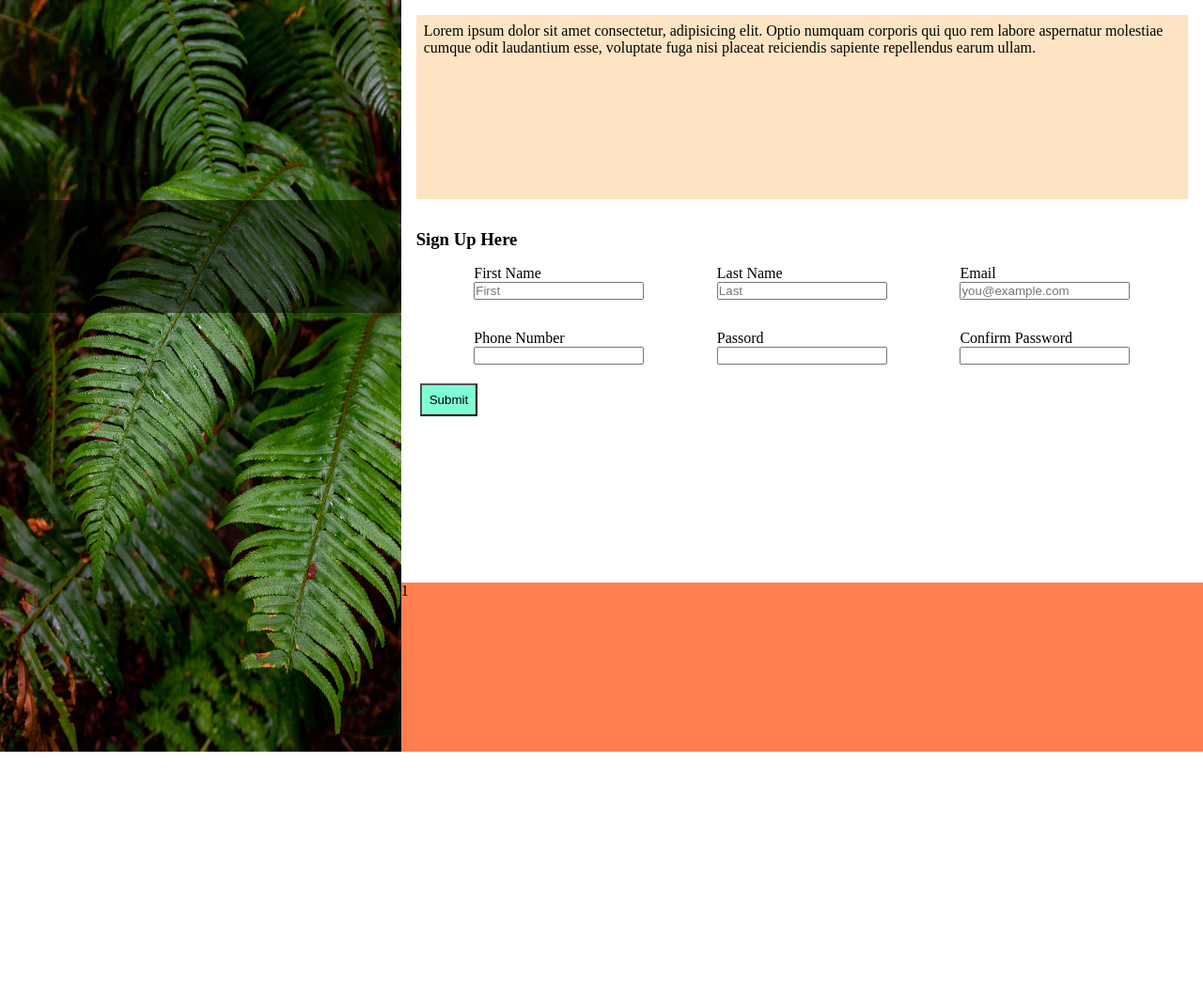
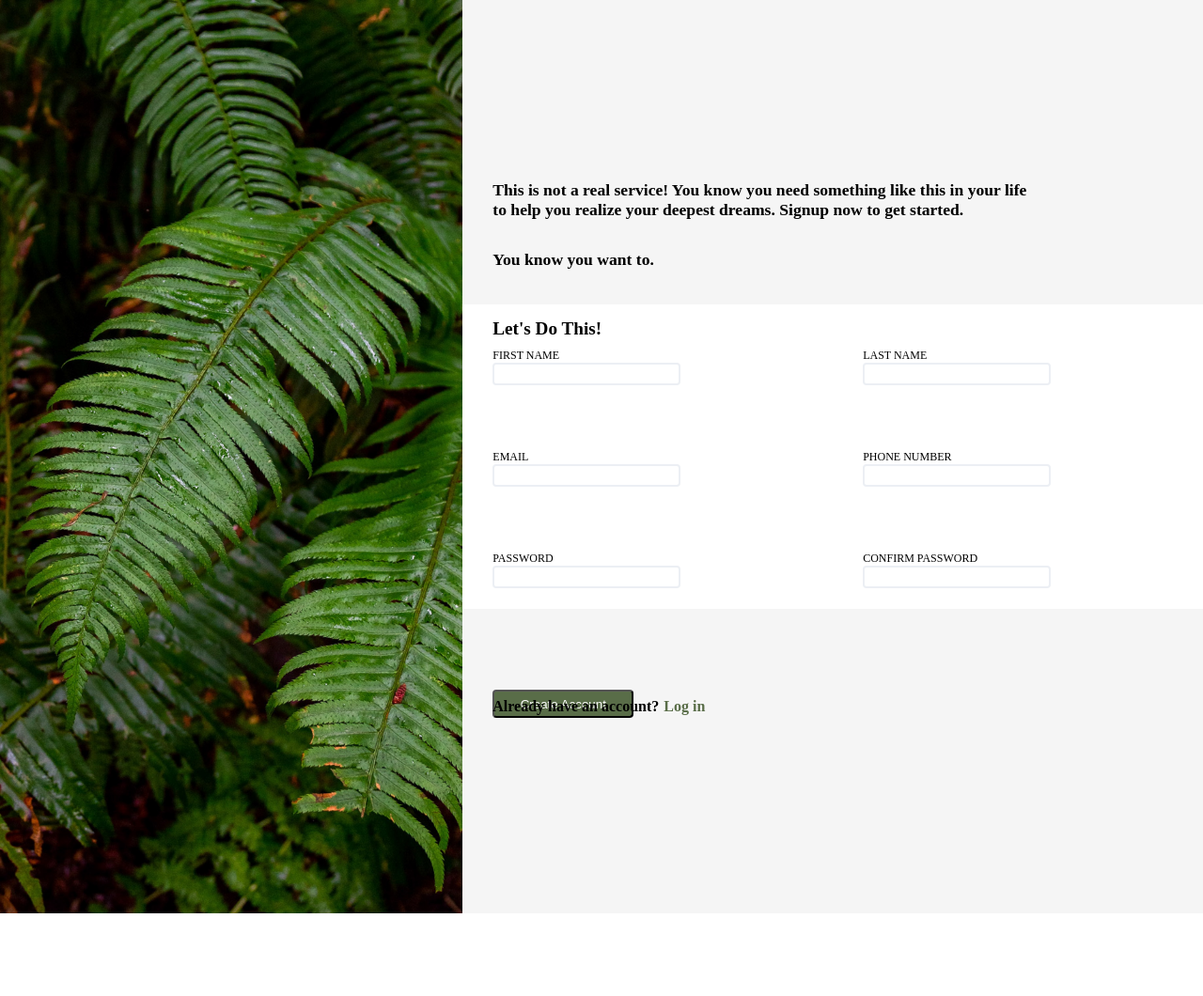
Before and after one commit to dev300blk/signUpFormOdin, a plain HTML site: page index.html in a window 1280 px wide. Shown: the whole page at 94% size. Before the commit the page ends 800 px from the top, so only its background shows below. Drawn offline with Linux system fonts and the light colour scheme.

Commit message:
Version made with grid.

```diff
--- a/index.html
+++ b/index.html
@@ -5,73 +5,64 @@
     <meta charset="UTF-8">
     <meta http-equiv="X-UA-Compatible" content="IE=edge">
     <meta name="viewport" content="width=device-width, initial-scale=1.0">
-    <title>Document</title>
+    <title>Sign Up Page</title>
     <link rel="stylesheet" href="style.css">
 </head>
 
 <body>
+    <div class="container">
+        <div class="col-1">
+            <img class="left-image" src="images/left.jpeg" alt="">
+            <div class="logo-backgroung">
+                <img class="odin" src="images/odin.png" alt="" srcset="">
+            </div>
+        </div>
+        <div class="col-2">
+            <div class="row1">
+                <p class="dummy-text">This is not a real service! You know you need something like this in your life to
+                    help you realize your deepest dreams. Signup now to get started.</p>
+                <p class="dummy2">You know you want to.</p>
+            </div>
+            <div class="row2">
+                <form action="" method="post">
+                    <p class="formPara">Let's Do This!</p>
+                    <div class="card">
+                        <label for="firstName">FIRST NAME</label>
+                        <input type="text" name="firstName" id="firstName">
+                    </div>
+                    <div class="card">
+                        <label for="lastName">LAST NAME</label>
+                        <input type="text" name="lastName" id="lastName">
+                    </div>
+                    <div class="card">
+                        <label for="email">EMAIL</label>
+                        <input type="email" name="email" id="email">
+                    </div>
+                    <div class="card">
+                        <label for="phoneNumber">PHONE NUMBER</label>
+                        <input type="tel" name="phoneNumber" id="phoneNumber">
+                    </div>
+                    <div class="card"  >
+                        <label for="password1">PASSWORD</label>
+                        <input class="password1" type="password" name="password1"  id="password1">
+                    </div>
+                    <div class="card"   >
+                        <label for="password2">CONFIRM PASSWORD</label>
+                        <input class="password2" type="password" name="password2" id="password2">
+                    </div>
 
-    <div class="left_main">
-        <img class="left-image" src="images/left.jpeg" alt="">
+                    <button id="submit" type="submit">Create Account</button>
+                </form>
 
-        <div class="logo-background">
-            <img src="" alt="">
-        </div>
+                <p class="log-in">Already have an account?<span>Log in</span></p>
 
-    </div>
-    <div class="right_main">
-        <div class="dummyText">
-            <p class="text">Lorem ipsum dolor sit amet consectetur, adipisicing elit. Optio numquam corporis qui quo rem
-                labore aspernatur molestiae cumque odit laudantium esse, voluptate fuga nisi placeat reiciendis sapiente
-                repellendus earum ullam.</p>
-        </div>
-
-
-        <form action="">
-            <div class="container_banner">
-                <h3>Sign Up Here</h3>
             </div>
-            <div class="container_input">
-                <div class="input left">
-                    <label for="first_name">First Name</label>
-                    <input type="text" id="first_name" name="first_name" placeholder="First">
-                </div>
-
-                <div class="input right">
-                    <label for="last_name">Last Name</label>
-                    <input type="text" id="last_name" name="last_name" placeholder="Last">
-                </div>
-
-                <div class="input left">
-                    <label for="email">Email</label>
-                    <input type="email" name="email" id="email" placeholder="you@example.com">
-                </div>
-
-                <div class="input right">
-                    <label for="phone_number">Phone Number</label>
-                    <input type="tel" name="phone_number" id="phone_number">
-                </div>
-
-                <div class="input left">
-                    <label for="user_password">Passord</label>
-                    <input type="password" name="password" id="user_password">
-                </div>
-                <div class="input right">
-                    <label for="confirmed">Confirm Password</label>
-                    <input type="password" name="password" id="confirmed">
-                </div>
-            </div>
-            <div class="button">
-                <button class="submit1">Submit</button>
-            </div>
-
-        </form>
-        <div class="footer">
-            1
+            <div class="row3"></div>
         </div>
     </div>
 
 
+    <script src="script.js"></script>
 </body>
 
 </html>
--- /dev/null
+++ b/script.js
@@ -0,0 +1,30 @@
+
+let firstPassword = document.getElementById('password1');
+let secondPassword = document.getElementById('password2');
+const form = document.querySelector('form');
+const password1Input = document.querySelector('.password1');
+const password2Input = document.querySelector('.password2');
+
+
+
+
+form.addEventListener('submit', (e)=> {
+    checkPassword(firstPassword.value,secondPassword.value);
+    e.preventDefault();
+
+})
+
+
+
+function checkPassword(firstPassword,secondPassword) {
+if(firstPassword != secondPassword){
+    password1Input.classList.add('error');
+    password2Input.classList.add('error');
+    alert('Error, passwords do not match');
+} else if(firstPassword === secondPassword){
+    password1Input.classList.remove('error');
+    password2Input.classList.remove('error');
+}
+   console.log(firstPassword,secondPassword);
+
+}
--- a/style.css
+++ b/style.css
@@ -5,104 +5,149 @@
 }
 
 body {
-    display: flex;
-    flex-direction: row;
-    justify-content: space-between;
+    display: grid;
+    place-items: center;
 }
 
-/* form {
-    display: flex;
-    flex-direction: column;
-} */
+.container {
+    width: 100vw;
+    height: 100vh;
+    display: grid;
+    grid-template-columns: 1.25fr 2fr;
+}
 
+.col-1 {
 
-.left_main {
+    z-index: 0;
     position: relative;
-    flex-shrink: 1;
-    display: flex;
-    height: 100vh;
-    flex: 1;
-    z-index: 1;
 }
-.left-image{
+
+.left-image {
+    /* position: relative; */
+    object-fit: cover;
     width: 100%;
     height: 100%;
-    position: absolute;
     z-index: -1;
 }
 
 .logo-background{
+    position: relative;
+    display: flex;
+    justify-content:center;
+    align-items: center;
+    z-index: 2;
     width: 100%;
-    height: 15%;
-    z-index: 10;
+    height: 200px;
     background-color: black;
     opacity: .5;
-    margin-top: 50%;
+   margin-bottom: -300px;
 }
 
-.right_main {
-    height: 100vh;
-    display: flex;
-    flex: 2;
-    flex-shrink: 1;
-    flex-direction: column;
-    justify-content: space-around;
+.odin{
+height: 80px;
+}
+
+.col-2 {
+    display: grid;
+    grid-template-rows: 1fr .5fr 1fr;
+}
+
+.row1 {
+    padding: 2rem;
+    background-color: whitesmoke;
+}
+
+.dummy-text {
+    margin-top: 10rem;
+    width: 80%;
+    font-weight: 800;
+    font-size: 1.1em;
+}
+
+.dummy2 {
+    margin-top: 2rem;
+    font-weight: 800;
+    font-size: 1.1em;
+}
+
+
+form {
+    height: 100%;
+    width: 100%;
+    display: grid;
+    grid-template-columns: 1fr 1fr;
+    grid-template-rows: 1fr 1fr 1fr;
+    margin-top: 15PX;
 
 }
 
-.dummyText {
+
+.card {
+
     display: flex;
-    flex: 1;
-    justify-content: center;
-    text-align: left;
-    background-color: bisque;
-    padding: .5rem;
-    margin: 1rem;
+    flex-direction: column;
+    width: 50%;
+    height: 33%;
+    padding: 2rem;
 }
 
-form {
-    display: flex;
-    flex-direction: column;
-    flex: 2;
-    flex-wrap: wrap;
-    margin: .5rem;
-    padding: .5rem;
+.card input {
+    line-height: 20px;
+    width: clamp(150px, 200px, 300px);
+    border: solid 2px #eceff4;
+    border-radius: .3em;
 }
-.input {
-   display: flex;
-   flex-direction: column;
-   margin: .5rem ;
-   padding: .5rem;
+
+ input:focus {
+    background-color: rgb(186, 210, 218);
+    border: solid 2px blue;
+    box-shadow:0 1px 2px rgba(0, 0, 0, 0.3) inset !important;
+    outline: none;
+}
+
+.card label {
+    font-size: .75rem;
+}
+
+.card .error {
+    line-height: 20px;
+    width: clamp(150px, 200px, 300px);
+    border: solid 2.5px red;
+    background-color: rgb(246, 233, 233);
 }
 
 
 
-.container_banner{
-    display: flex;
-
+.formPara {
+    position: absolute;
+    margin-left: 32px;
+    font-weight: 800;
+    font-size: 1.2em;
 }
 
-
-.container_input{
-    display: flex;
-    flex-direction: row;
-    flex-wrap: wrap;
-    justify-content: space-evenly;
+.row3 {
+    background-color: whitesmoke;
 }
 
-
-
-.submit1{
-    background-color: aquamarine;
-    display: flex;
-    flex-direction: column;
-    margin: .25rem ;
-    padding: .5rem;
+#submit {
+    height: 30px;
+    width: 150px;
+    background-color: #596D48;
+    color: white;
+    border-radius: .3em;
+    position: absolute;
+    margin-top: 395px;
+    margin-left: 32px;
 }
 
-.footer {
-    display: flex;
-    flex: 1;
-    height: 30%;
-    background-color: coral;
+.log-in{
+    position: absolute;
+    margin-top: 80px;
+    margin-left: 32px;
+    font-weight: 550;
 }
+
+.log-in span {
+    margin-left: 5px;
+    color: #596D48;
+}
```
Also changed, not shown: images/odin.png (added), 1 other file.
